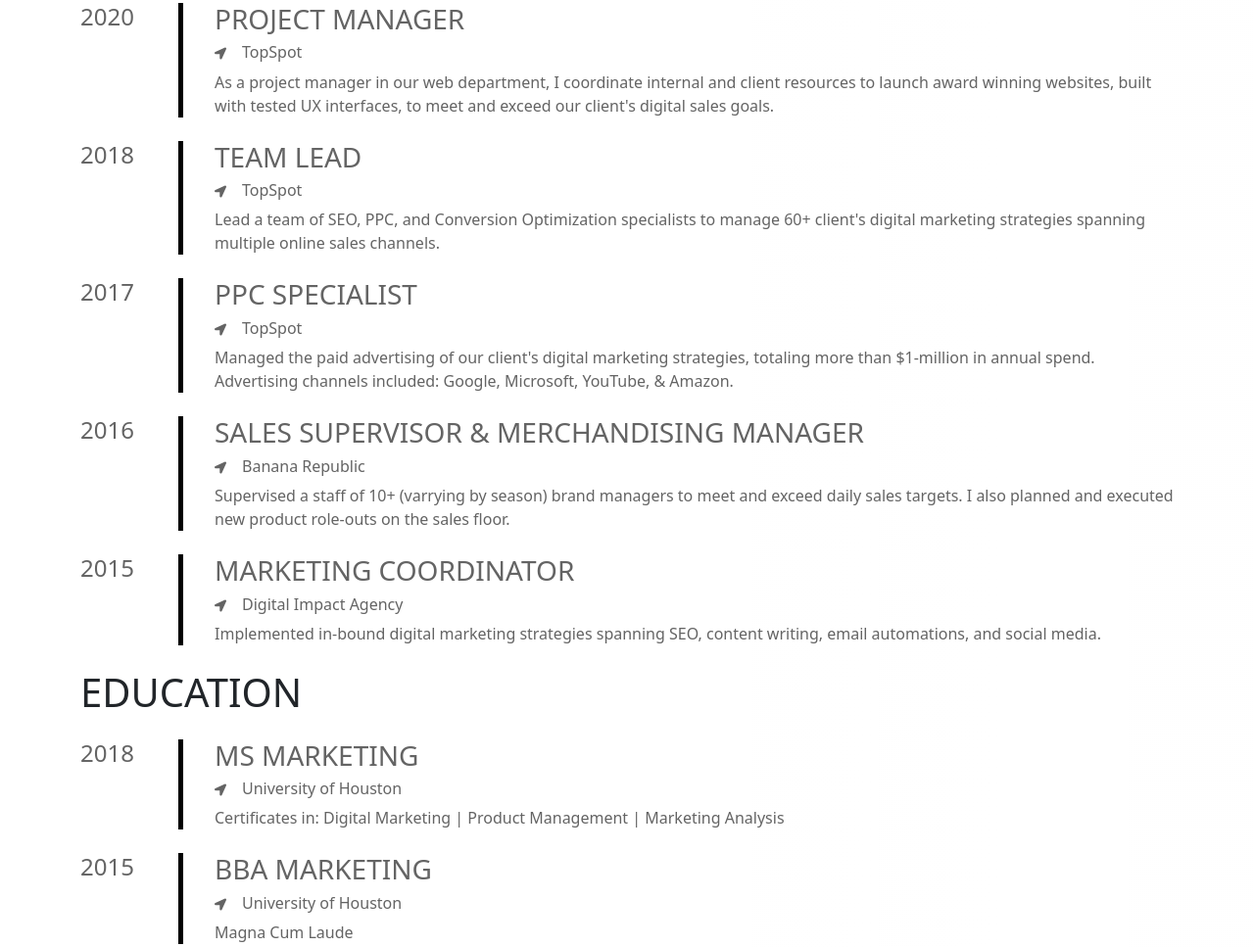
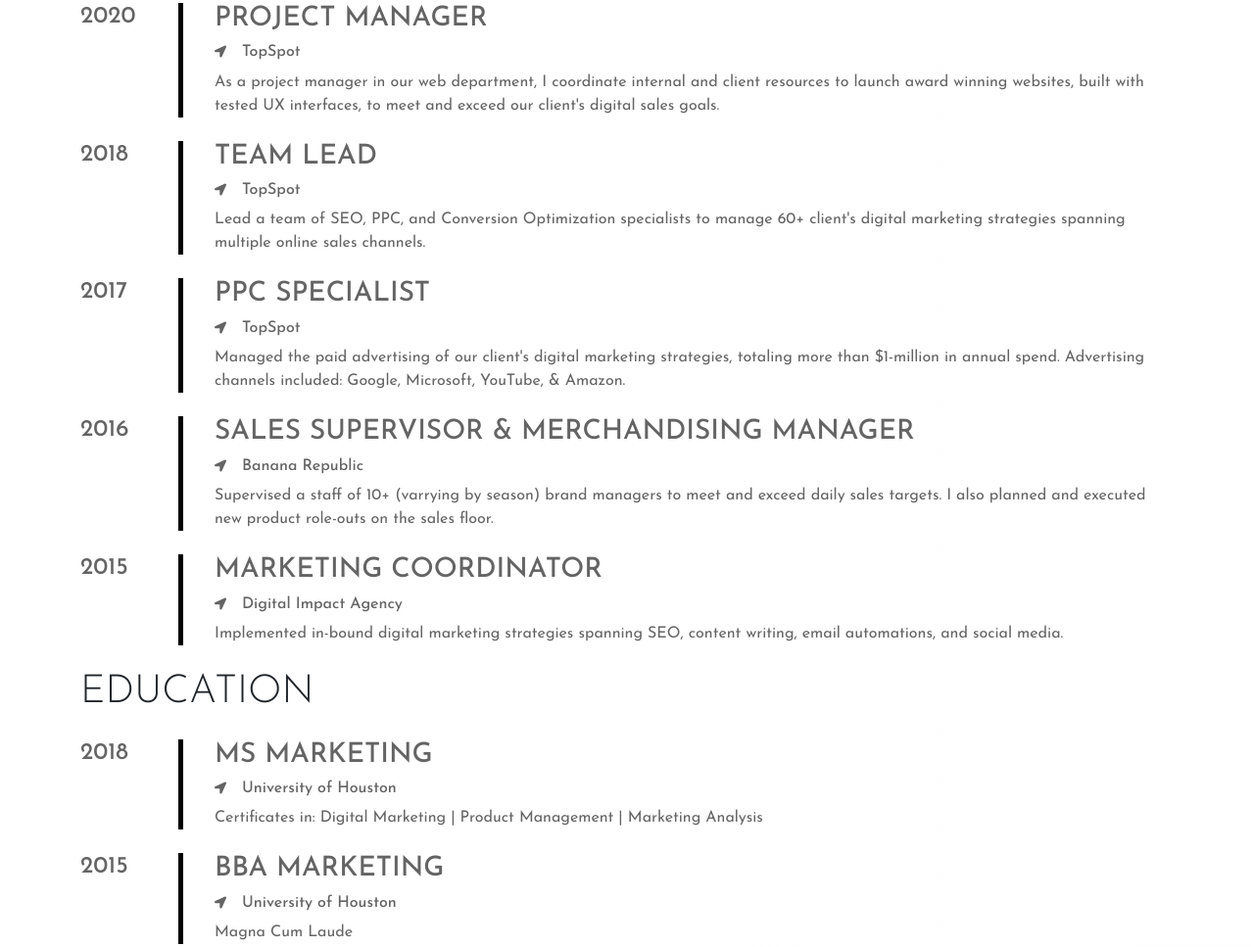
Before and after one commit to parkerbradley/parkerbradley.gihub.io, a plain HTML site: page index.html in a window 1280 px wide. Shown: the part 986-1953 px from the top of the page at 98% size. Drawn offline with nearby package versions, Linux system fonts and the light colour scheme.

Commit message:
UX updates

```diff
--- a/index.html
+++ b/index.html
@@ -5,6 +5,10 @@
     <meta name="viewport" content="width=device-width, initial-scale=1.0">
     <link rel="stylesheet" href="https://use.fontawesome.com/releases/v5.15.1/css/all.css" integrity="sha384-vp86vTRFVJgpjF9jiIGPEEqYqlDwgyBgEF109VFjmqGmIY/Y4HV4d3Gp2irVfcrp" crossorigin="anonymous">
     <link href="https://cdn.jsdelivr.net/npm/bootstrap@5.0.0-beta1/dist/css/bootstrap.min.css" rel="stylesheet" integrity="sha384-giJF6kkoqNQ00vy+HMDP7azOuL0xtbfIcaT9wjKHr8RbDVddVHyTfAAsrekwKmP1" crossorigin="anonymous">
+    <link rel="preconnect" href="https://fonts.gstatic.com">
+    <link rel="preconnect" href="https://fonts.gstatic.com">
+    <link rel="preconnect" href="https://fonts.gstatic.com">
+<link href="https://fonts.googleapis.com/css2?family=Josefin+Sans:wght@100;200;300;400;500;600;700&display=swap" rel="stylesheet">
     <link rel="stylesheet" href="css/styles.css">
     <title>Bradley Parker | Portfolio</title>
   </head>
@@ -71,7 +75,7 @@
             </div>
             <div class="job-details">
               <h3>Project Manager</h3>
-              <h4 class="h6"><a href="https://www.topspot.com/" target="_blank"><i class="fas fa-location-arrow"></i></a>TopSpot</h4>
+              <h4 class="h6"><a href="https://www.topspot.com/" target="_blank"><i class="fas fa-location-arrow"></i>TopSpot</a></h4>
               <p>As a project manager in our web department, I coordinate internal and client resources to launch award winning websites, built with tested UX interfaces, to meet and exceed our client's digital sales goals.</p>
             </div>
           </div>
@@ -81,7 +85,7 @@
             </div>
             <div class="job-details">
               <h3>Team Lead</h3>
-              <h4 class="h6"><a href="https://www.topspot.com/" target="_blank"><i class="fas fa-location-arrow"></i></a>TopSpot</h4>
+              <h4 class="h6"><a href="https://www.topspot.com/" target="_blank"><i class="fas fa-location-arrow"></i>TopSpot</a></h4>
               <p>Lead a team of SEO, PPC, and Conversion Optimization specialists to manage 60+ client's digital marketing strategies spanning multiple online sales channels.</p>
             </div>
           </div>
@@ -91,7 +95,7 @@
             </div>
             <div class="job-details">
               <h3>PPC Specialist</h3>
-              <h4 class="h6"><a href="https://www.topspot.com/" target="_blank"><i class="fas fa-location-arrow"></i></a>TopSpot</h4>
+              <h4 class="h6"><a href="https://www.topspot.com/" target="_blank"><i class="fas fa-location-arrow"></i>TopSpot</a></h4>
               <p>Managed the paid advertising of our client's digital marketing strategies, totaling more than $1-million in annual spend. Advertising channels included: Google, Microsoft, YouTube, & Amazon.</p>
             </div>
           </div>
@@ -101,7 +105,7 @@
             </div>
             <div class="job-details">
               <h3>Sales Supervisor & Merchandising Manager</h3>
-              <h4 class="h6"><a href="https://bananarepublic.gap.com/" target="_blank"><i class="fas fa-location-arrow"></i></a>Banana Republic</h4>
+              <h4 class="h6"><a href="https://bananarepublic.gap.com/" target="_blank"><i class="fas fa-location-arrow"></i>Banana Republic</a></h4>
               <p>Supervised a staff of 10+ (varrying by season) brand managers to meet and exceed daily sales targets. I also planned and executed new product role-outs on the sales floor.</p>
             </div>
           </div>
@@ -111,7 +115,7 @@
             </div>
             <div class="job-details">
               <h3 >Marketing Coordinator</h3>
-              <h4 class="h6"><a href="https://digitalimpactagency.com/" target="_blank"><i class="fas fa-location-arrow"></i></a>Digital Impact Agency</h4>
+              <h4 class="h6"><a href="https://digitalimpactagency.com/" target="_blank"><i class="fas fa-location-arrow"></i>Digital Impact Agency</a></h4>
               <p>Implemented in-bound digital marketing strategies spanning SEO, content writing, email automations, and social media.</p>
             </div>
           </div>
@@ -122,7 +126,7 @@
             </div>
             <div class="job-details">
               <h3>MS Marketing</h3>
-              <h4 class="h6"><a href="https://uh.edu/" target="_blank"><i class="fas fa-location-arrow"></i></a>University of Houston</h4>
+              <h4 class="h6"><a href="https://uh.edu/" target="_blank"><i class="fas fa-location-arrow"></i>University of Houston</a></h4>
               <p>Certificates in: Digital Marketing | Product Management | Marketing Analysis</p>
             </div>
           </div>
@@ -132,7 +136,7 @@
             </div>
             <div class="job-details">
               <h3>BBA Marketing</h3>
-              <h4 class="h6"><a href="https://uh.edu/" target="_blank"><i class="fas fa-location-arrow"></i></a>University of Houston</h4>
+              <h4 class="h6"><a href="https://uh.edu/" target="_blank"><i class="fas fa-location-arrow"></i>University of Houston</a></h4>
               <p>Magna Cum Laude</p>
             </div>
           </div>
@@ -215,7 +219,7 @@
         <div class="container">
           <h2 class="display-3 mb-3">About Me</h2>
           <div class="about-content row">
-            <div class="about-skills col-sm-1 col-md-12 col-lg-2">
+            <div class="about-skills col-sm-1 col-md-12 col-lg-2 mb-4">
               <h3 class="h5">Skills</h3>
               <span class="badge rounded-pill bg-dark me-1">Javascript</span><span class="badge rounded-pill bg-dark me-1">Sass</span><span class="badge rounded-pill bg-dark me-1">CSS</span><span class="badge rounded-pill bg-dark me-1">Liquid</span><span class="badge rounded-pill bg-dark">HTML</span>
             </div>
--- a/scss/base/_typography.scss
+++ b/scss/base/_typography.scss
@@ -1,5 +1,9 @@
 @import '../utilities/mixins';
 @import '../utilities/variables';
+
+* {
+  font-family: 'Josefin Sans', sans-serif;
+}
 
 #resume h2,
 #resume h3,
--- a/scss/components/_resume.scss
+++ b/scss/components/_resume.scss
@@ -36,6 +36,10 @@ $timeline-space-mobile: 1rem;
   }
 }
 
+h4 a {
+  text-decoration: none;
+}
+
 .fa-location-arrow {
   margin-right: 1rem;
   font-size: .75rem;
```
Also changed, not shown: css/styles.css.
